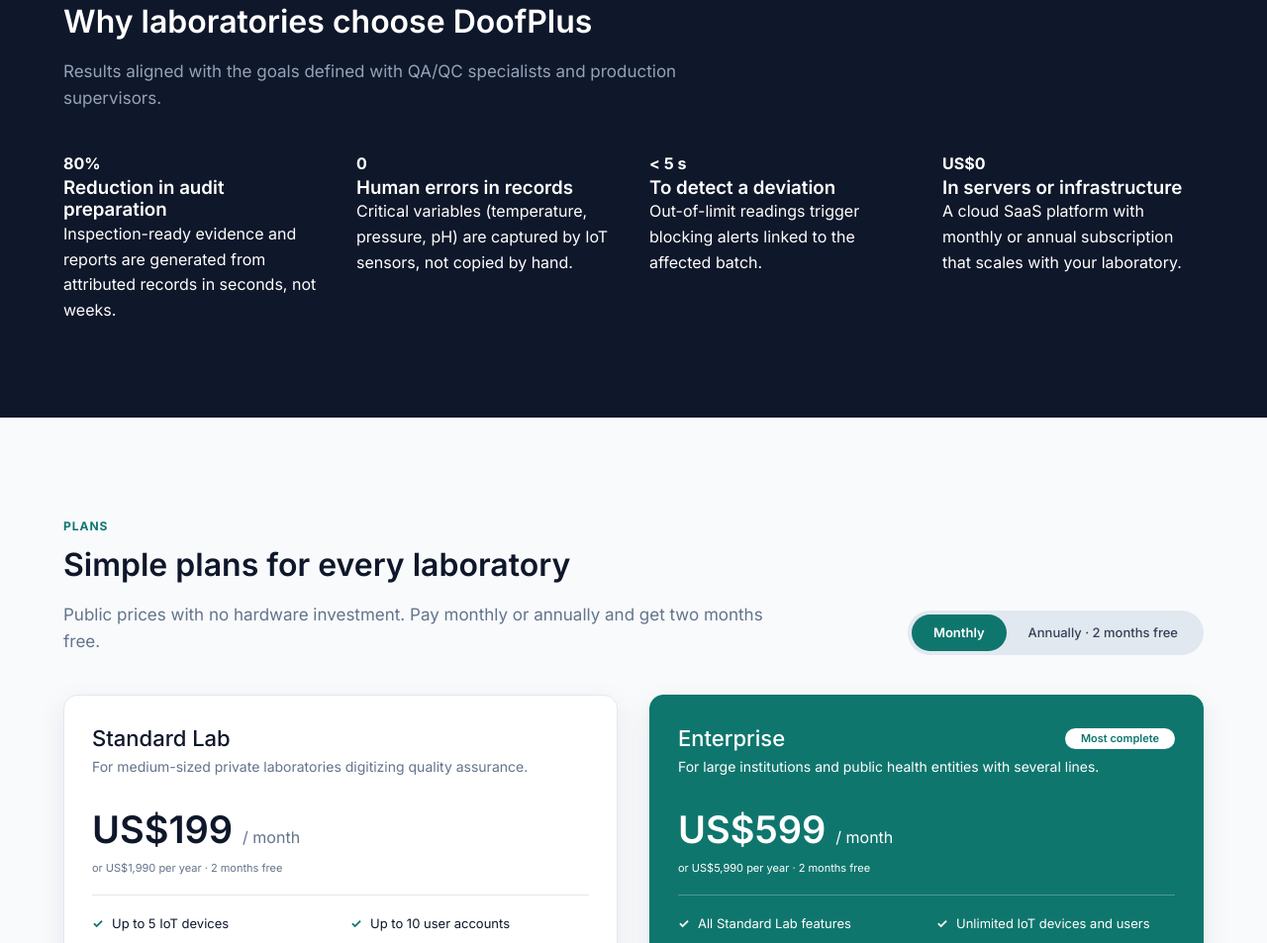
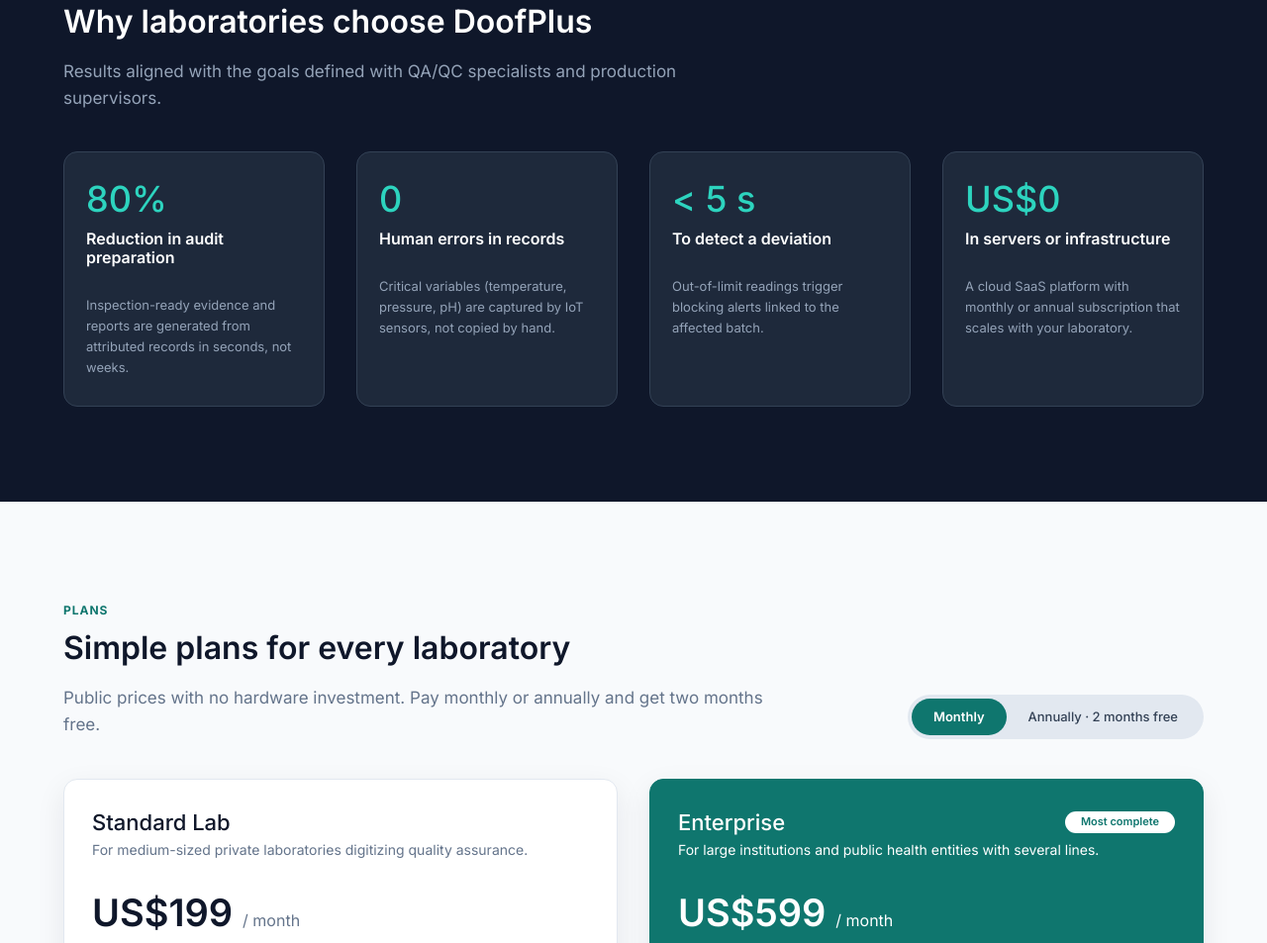
Before and after one commit to IngesCompany-7742/IngesCompany-LandingPage, a website built with webpack: page index.html in a window 1280 px wide. Shown: the part 3100-4053 px from the top of the page at 99% size. Built offline with nearby package versions, Linux system fonts and the light colour scheme.

Commit message:
feat(benefits): add benefits styles

```diff
--- a/public/assets/styles/sections.css
+++ b/public/assets/styles/sections.css
@@ -536,3 +536,30 @@
     color: var(--muted);
     font-size: 12px;
 }
+
+/* ---------- Benefits ---------- */
+
+.benefit-card {
+  padding: 28px 22px;
+  border: 1px solid var(--navy-line);
+  border-radius: var(--radius);
+  background: var(--navy-soft);
+}
+
+.benefit-value {
+  display: block;
+  color: var(--teal-bright);
+  font-size: 36px;
+  font-weight: 500;
+  line-height: 1.1;
+}
+
+.benefit-card h3 {
+  margin: 10px 0 28px;
+  font-size: 16px;
+}
+
+.benefit-card p {
+  color: #94a3b8;
+  font-size: 13px;
+}
```
